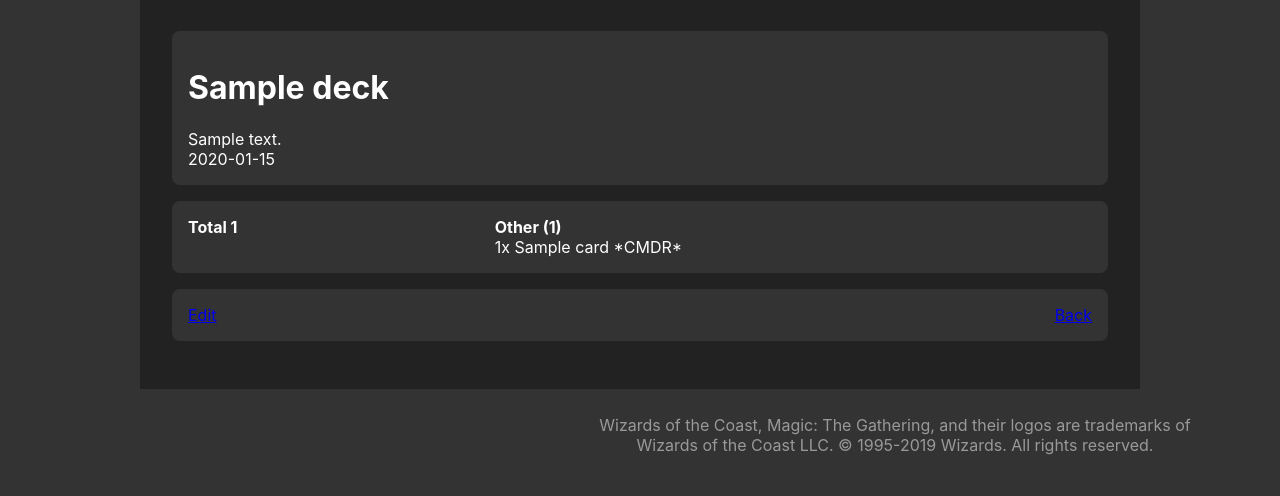
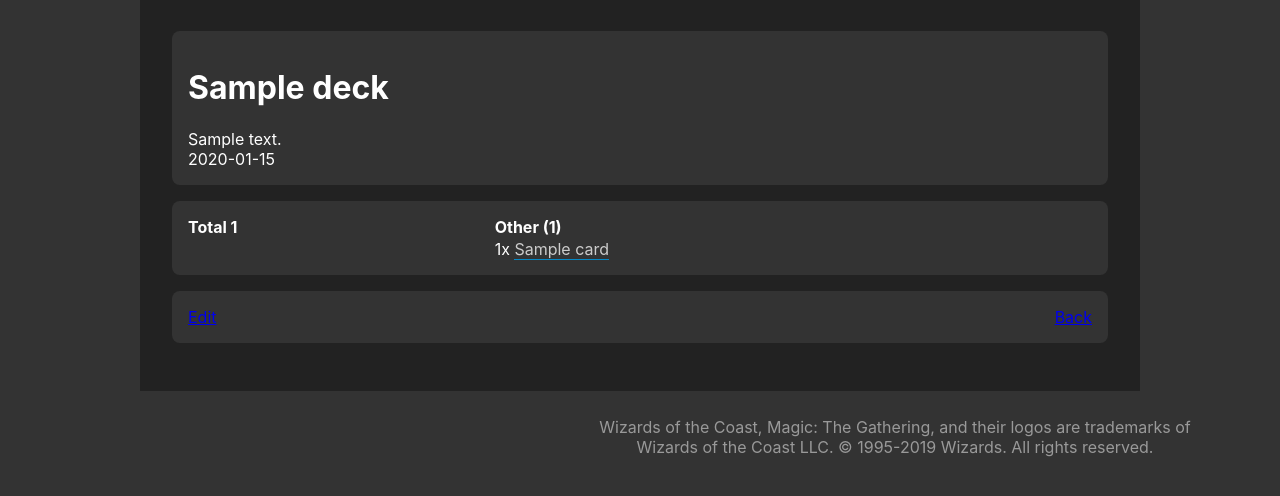
Before and after one commit to marshl/sylvan_library, a Django app: page /website/decks/1/ in a window 1280 px wide. Shown: the part 81-577 px from the top of the page. Run offline with Django 3.2, Linux system fonts and the light colour scheme; a user stored in the database is signed in; tables that the repository leaves empty hold one stand-in row (values such as "Sample post"); some libraries are stand-ins or nearby versions.

Commit message:
Added links to cards inside decks

```diff
--- a/sylvan_library/cards/models.py
+++ b/sylvan_library/cards/models.py
@@ -781,16 +781,18 @@ class DeckCard(models.Model):
     def __str__(self):
         return f"{self.card} in {self.deck}"
 
+    def get_card_name(self):
+        if self.card.layout == "split":
+            return " // ".join(c.name for c in self.card.get_all_sides())
+        return self.card.name
+
     def as_deck_text(self) -> str:
         """
         COnverts this card to how it should appear in board text of the DeckForm
         :return: The text representation version of the card for use in the DeckForm
         """
-        if self.card.layout == "split":
-            card_name = " // ".join(c.name for c in self.card.get_all_sides())
-        else:
-            card_name = self.card.name
-        result = f"{self.count}x {card_name}"
+
+        result = f"{self.count}x {self.get_card_name()}"
         if self.is_commander:
             result += " *CMDR*"
         return result
--- a/sylvan_library/website/static/css/decks.css
+++ b/sylvan_library/website/static/css/decks.css
@@ -47,3 +47,20 @@
     margin-bottom: 5px;
     font-weight: bold;
 }
+
+.deck-card-list {
+    column-count: 3;
+}
+
+.deck-card-list .card-group {
+    break-inside: avoid;
+    margin-top: 15px;
+}
+
+.deck-card-list .card-group .group-title {
+    font-weight: bold;
+}
+
+.deck-card-list .deck-card {
+    margin-top: 2px;
+}
--- a/sylvan_library/website/static/css/style.css
+++ b/sylvan_library/website/static/css/style.css
@@ -158,3 +158,17 @@ body {
     margin: 0;
     color: #ddd;
 }
+
+.card-link, .card-link a {
+    text-decoration: none;
+    color: #ccc;
+    transition: .3s;
+    cursor: hand;
+    border-bottom: 1px solid rgb(4, 137, 199);
+}
+
+.card-link:hover {
+    color: #333;
+    background-color: #0092d6;
+    border-radius: 2px;
+}
--- a/sylvan_library/website/templates/website/decks/deck_card.html
+++ b/sylvan_library/website/templates/website/decks/deck_card.html
@@ -1,3 +1,7 @@
 {% block content %}
-    <p>{{ deck_card.card.name }}</p>
+    <div class="deck-card">{{ deck_card.count }}x
+        <span class="card-link">
+            <a href="{% url 'website:name_search' %}?card_name={{ deck_card.card.name }}">{{ deck_card.get_card_name }}</a>
+        </span>
+    </div>
 {% endblock %}
--- a/sylvan_library/website/templates/website/decks/deck_view.html
+++ b/sylvan_library/website/templates/website/decks/deck_view.html
@@ -17,14 +17,14 @@
                 </div>
             </div>
             <div class="group-container">
-                <div style="column-count: 3">
+                <div class="deck-card-list">
                     <div style="font-weight: bold;">Total {{ deck.get_card_count }}</div>
                     {% for group_name, cards in deck.get_card_groups.items %}
                         {% if cards.exists %}
-                            <div style="break-inside: avoid;">
-                                <div style="font-weight: bold;">{{ group_name }} ({{ cards|deck_group_count }})</div>
+                            <div class="card-group">
+                                <div class="group-title">{{ group_name }} ({{ cards|deck_group_count }})</div>
                                 {% for deck_card in cards.all %}
-                                    <div>{{ deck_card.as_deck_text }}</div>
+                                    {% include "website/decks/deck_card.html" with deck_card=deck_card %}
                                 {% endfor %}
                             </div>
                         {% endif %}
```
